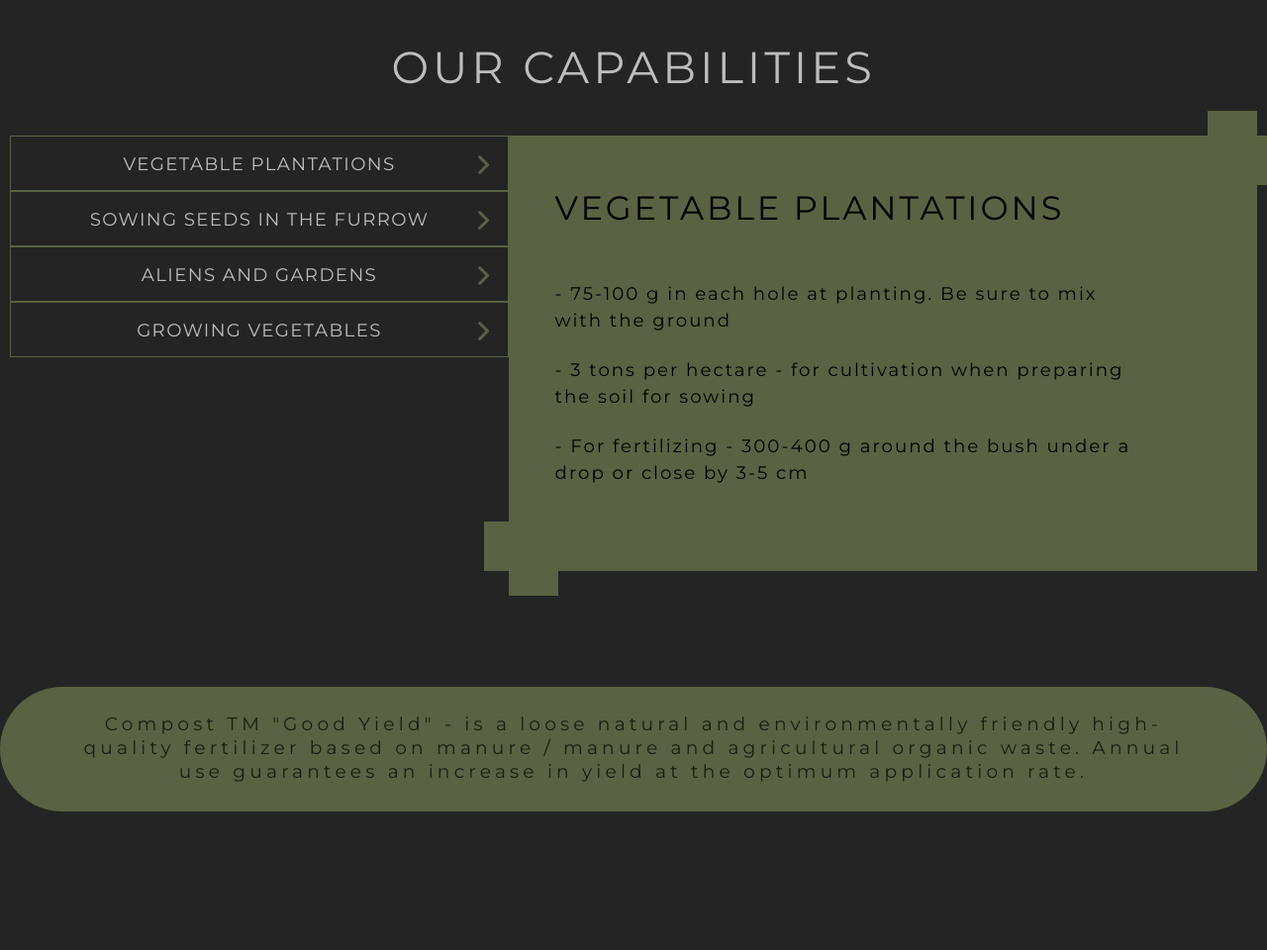
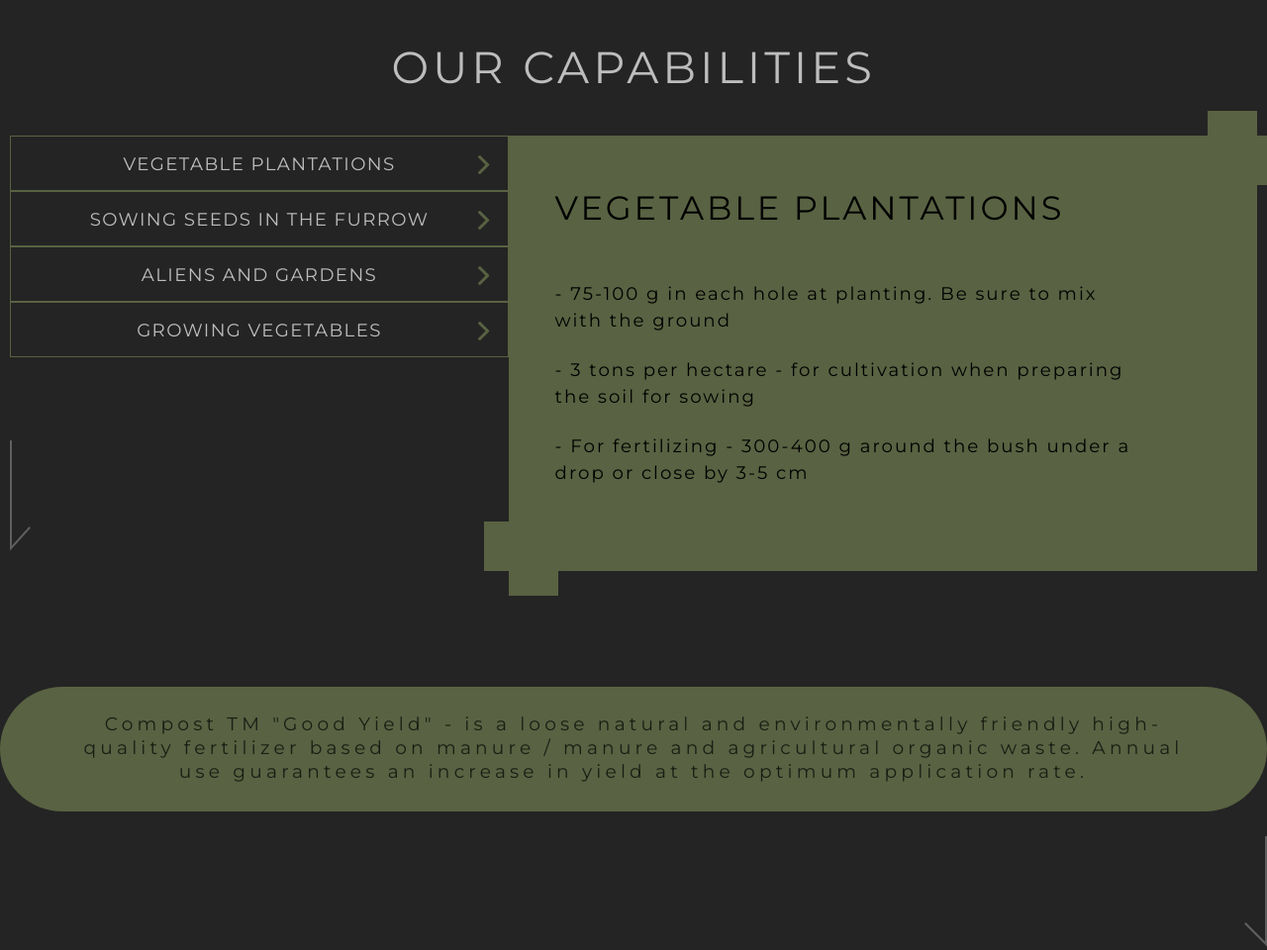
Before and after one commit to VladFeor/GreenRich, a plain HTML site: page index.html in a window 1280 px wide. Shown: the part 1060-2020 px from the top of the page at 99% size. Drawn offline with Linux system fonts and the light colour scheme.

Commit message:
Add files via upload

```diff
--- a/css/style.less
+++ b/css/style.less
@@ -50,6 +50,9 @@ html,body{
     background: #242424;
     //min-height: 7000px;
 }
+.relative{
+	position: relative;
+}
 .hidden{
     display: none;
 }
@@ -58,6 +61,10 @@ html,body{
     width: 100%;
     max-width: 1300px;
     margin: 0 auto;
+}
+.vector{
+	opacity: .5;
+	position: absolute;
 }
 
 // Import
```
Also changed, not shown: css/style.css, img/Vector 1.png (added), img/Vector 2.png (added).
